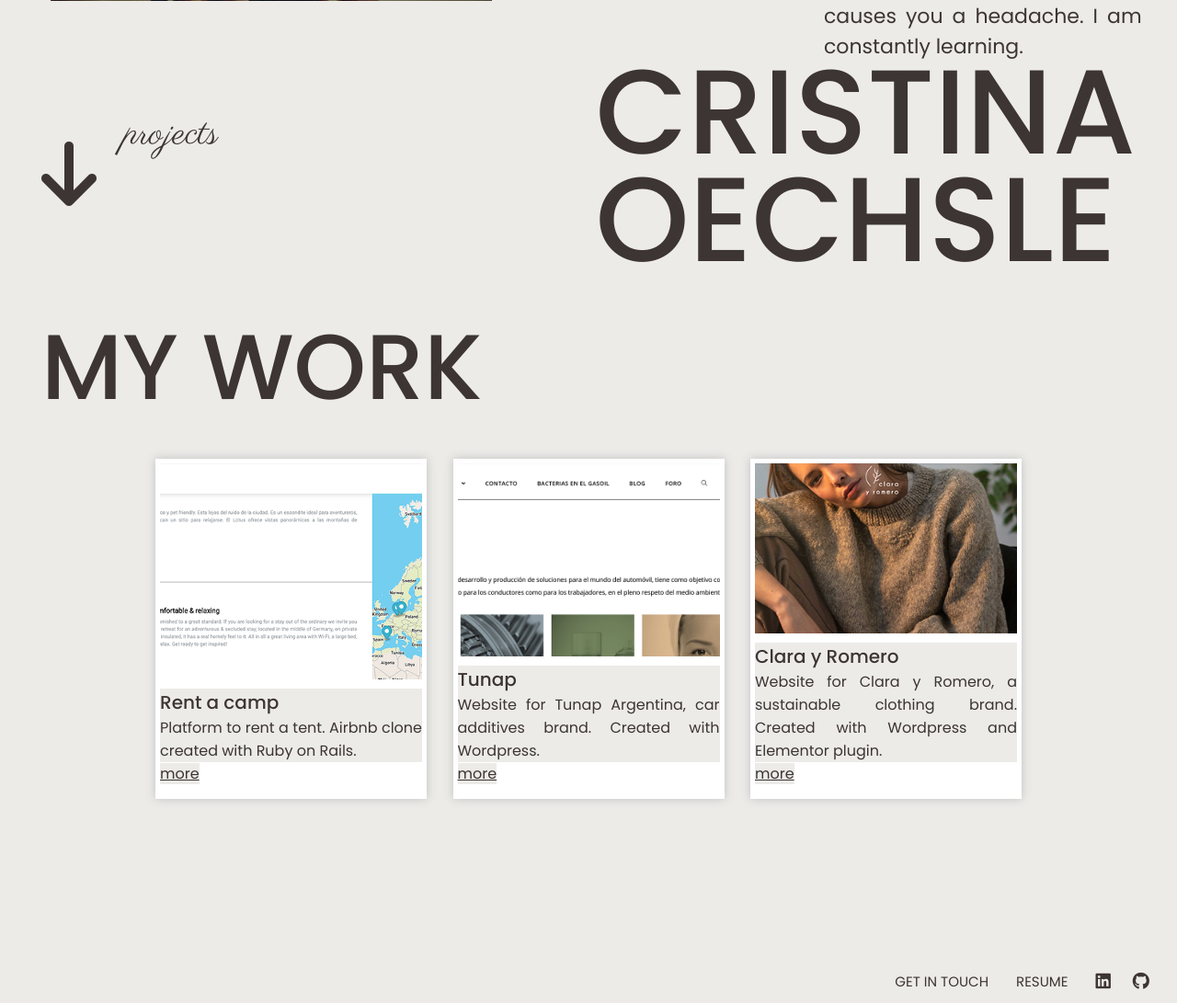
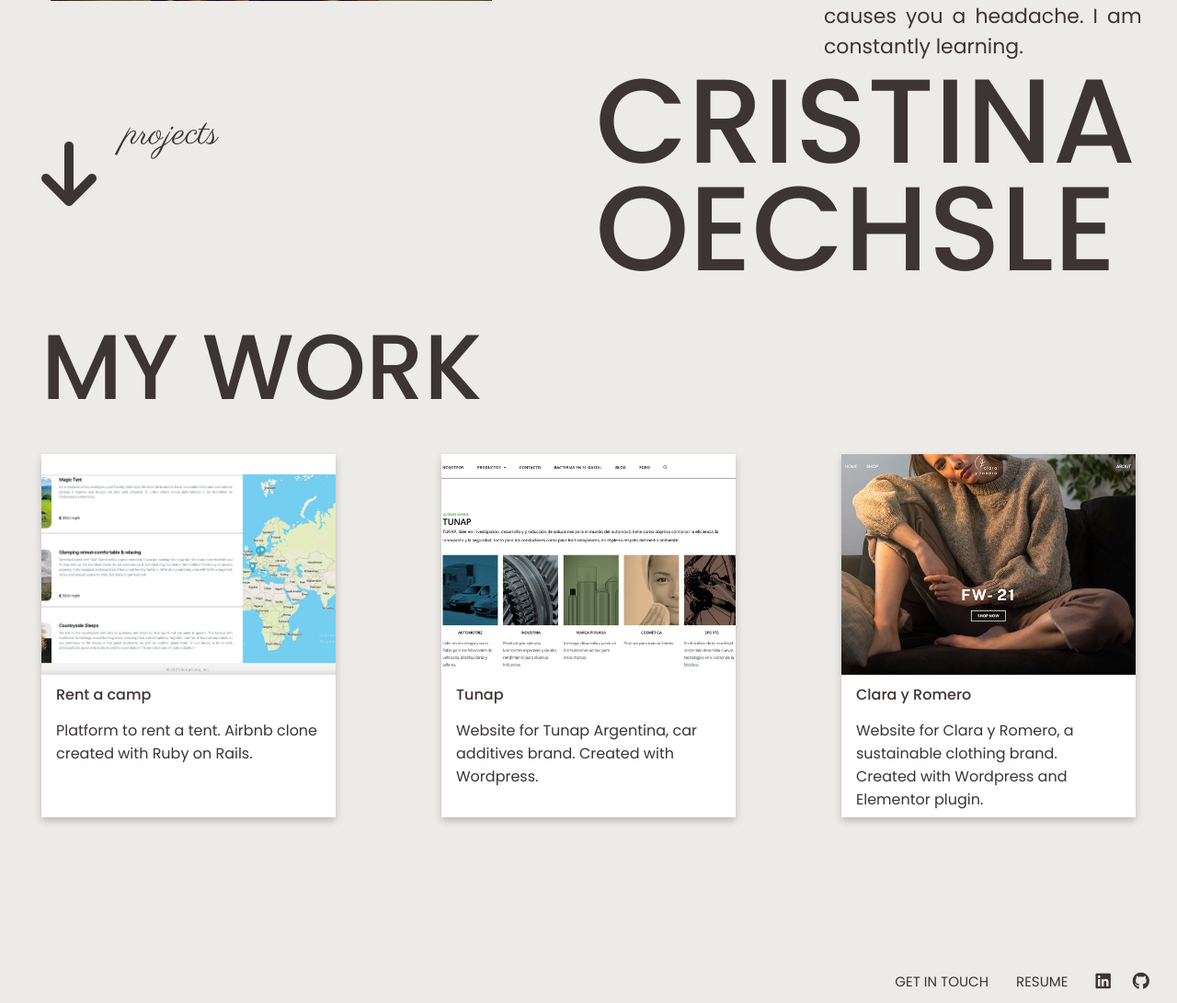
Before and after one commit to CristinaOe/portfolio_feb, a PHP site: page / in a window 1280 px wide. Shown: the part 531-1622 px from the top of the page at 92% size. Run offline with PHP 8.4, Linux system fonts and the light colour scheme; some libraries are stand-ins or nearby versions.

Commit message:
dynamic cards in js

```diff
--- a/css/styles.css
+++ b/css/styles.css
@@ -28,7 +28,7 @@ h2 {
 
 h2 {
   float: right;
-  margin-top: 60px;
+  margin-top: 70px;
 }
 
 h3 {
@@ -37,6 +37,9 @@ h3 {
   text-transform: uppercase;
 }
 
+a {
+  cursor: pointer;
+}
 header {
   font-weight: 400;
   display: flex;
@@ -95,7 +98,7 @@ h2 {
 }
 
 /* projects */
-
+/*
 .container {
   width: 80%;
   margin: 0 auto;
@@ -136,6 +139,51 @@ h2 {
 
 .boxes:hover {
   transform: scale(1.1);
+} */
+
+/* cards */
+
+.cards {
+  width: 100%;
+  margin: 0 auto;
+  padding-top: 20px;
+  display: flex;
+  flex-wrap: wrap;
+  justify-content: space-between;
+}
+
+.card {
+  /* Add shadows to create the "card" effect */
+  width: 20rem;
+  box-shadow: 0 4px 8px 0 rgba(0, 0, 0, 0.2);
+  transition: 0.3s;
+  margin-bottom: 0;
+  background-color: #fff;
+}
+
+.card img {
+  height: 15rem;
+  object-fit: cover;
+}
+
+h4 {
+  font-weight: 500;
+}
+
+/* On mouse-over, add a deeper shadow */
+.card:hover {
+  box-shadow: 0 8px 16px 0 rgba(0, 0, 0, 0.2);
+}
+
+/* Add some padding inside the card container */
+.container {
+  margin-top: -5px;
+}
+
+.container > p,
+.container > h4 {
+  background-color: #fff;
+  padding: 7px 16px;
 }
 
 /* footer */
--- a/index.html
+++ b/index.html
@@ -55,8 +55,9 @@
     <section class="project-section" id="my-work">
       <h3>My work</h3>
       <!-- projects -->
-      <div class="container">
+      <div class="cards">
 
+      </div>
       </div>
      </section>
       <footer>
--- a/index.js
+++ b/index.js
@@ -5,18 +5,30 @@ const description = [
   "Platform to rent a tent. Airbnb clone created with Ruby on Rails. ",
 ];
 
-const dynamic = document.querySelector(".container");
+// for (let i = 0; i < title.length; i++) {
+//   const fetch = document.querySelector(".container").innerHTML;
+//   dynamic.innerHTML =
+//     `<div id="cards${i}" class="boxes">
+//           <div class="box-content">
+//             <h4>${title[i]}</h4>
+//             <p>${description[i]}</p>
+//             <a href="#">more</a>
+//           </div>
+//         </div>` + fetch;
+//   const bgimg = document.getElementById(`cards${i}`);
+//   bgimg.style.backgroundImage = `url("images/${title[i]}.png")`;
+// }
+
+const cards = document.querySelector(".cards");
 
 for (let i = 0; i < title.length; i++) {
-  const fetch = document.querySelector(".container").innerHTML;
-  dynamic.innerHTML =
-    `<div id="cards${i}" class="boxes">
-          <div class="box-content">
-            <h4>${title[i]}</h4>
-            <p>${description[i]}</p>
-            <a href="#">more</a>
-          </div>
-        </div>` + fetch;
-  const bgimg = document.getElementById(`cards${i}`);
-  bgimg.style.backgroundImage = `url("images/${title[i]}.png")`;
+  const cardContent = cards.innerHTML;
+  cards.innerHTML =
+    ` <div class="card">
+        <img src="images/${title[i]}.png" alt="Avatar" style="width:100%">
+        <div class="container">
+          <h4>${title[i]}</h4>
+          <p>${description[i]}</p>
+        </div>
+      </div>` + cardContent;
 }
```
